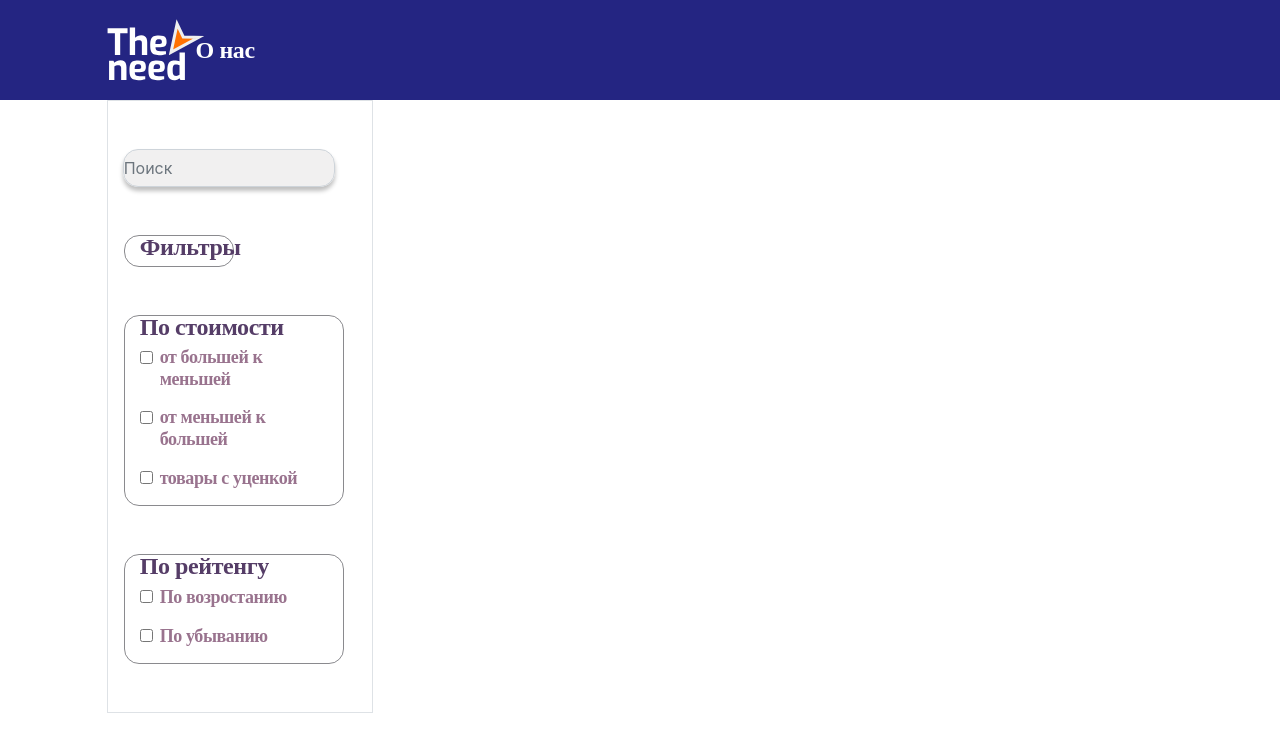
After one commit to want74/theneed, a PHP site: page /mag.php in a window 1280 px wide. The commit adds this page. Shown: the top 752 px of the page. Run offline with PHP 8.4, Linux system fonts and the light colour scheme; data that the repository does not hold is empty; some libraries are stand-ins or nearby versions.

Commit message:
Добавил страницу магазина
настроил бэкэнд

```diff
--- /dev/null
+++ b/mag.php
@@ -0,0 +1,318 @@
+<?php
+session_start();
+include "connect.php";
+$query = mysqli_query($con, "SELECT * FROM store");
+?>
+
+
+<!doctype html>
+<html lang="ru">
+
+<head>
+    <!-- Required meta tags -->
+    <meta charset="utf-8">
+    <meta name="viewport" content="width=device-width, initial-scale=1, shrink-to-fit=no">
+
+    <!-- Bootstrap CSS -->
+    <link rel="stylesheet" href="https://cdn.jsdelivr.net/npm/bootstrap@4.0.0/dist/css/bootstrap.min.css"
+        integrity="sha384-Gn5384xqQ1aoWXA+058RXPxPg6fy4IWvTNh0E263XmFcJlSAwiGgFAW/dAiS6JXm" crossorigin="anonymous">
+
+    <style>
+        .head-color {
+            background: #242582;
+
+        }
+
+        body {}
+
+        .bg {}
+
+        .lol {
+            font-family: 'Exo';
+            font-style: normal;
+            font-weight: 700;
+            font-size: 24px;
+            line-height: 22px;
+            /* or 92% */
+            letter-spacing: -0.408px;
+            /* шрифт НЕ важный */
+            color: #FFFFFF;
+        }
+
+        .nav {
+            background: rgba(237, 236, 236, 0.78);
+            box-shadow: 0px 4px 4px rgba(0, 0, 0, 0.25);
+            border-radius: 15px;
+        }
+
+        h1 {
+            font-family: 'Exo';
+            font-style: normal;
+            font-weight: 600;
+            font-size: 24px;
+            line-height: 22px;
+            /* identical to box height, or 92% */
+
+            letter-spacing: -0.408px;
+
+            /* Фирменный цвет 2 */
+
+            color: #553D67;
+        }
+
+        h2 {
+            font-family: 'Manrope';
+            font-style: normal;
+            font-weight: 700;
+            font-size: 20px;
+            line-height: 46px;
+            /* or 230% */
+
+
+            /* шрифт НЕ важный */
+
+            color: #FFFFFF;
+        }
+
+        h3 {
+            font-family: 'Manrope';
+            font-style: normal;
+            font-weight: 700;
+            font-size: 13px;
+            line-height: 20px;
+            /* identical to box height, or 154% */
+
+            text-align: center;
+
+            /* шрифт НЕ важный */
+
+            color: #FFFFFF;
+        }
+
+        .borders {
+            border: 1px solid rgba(60, 60, 67, 0.6);
+            box-sizing: border-box;
+            border-radius: 15px;
+        }
+
+        .p1 {
+            font-family: 'Manrope';
+            font-style: normal;
+            font-weight: 600;
+            font-size: 18px;
+            line-height: 22px;
+            /* or 122% */
+
+            letter-spacing: -0.408px;
+
+            /* Фирменный цвет 4 */
+
+            color: #99738E;
+        }
+
+        .p2 {
+            font-family: 'Manrope';
+            font-style: normal;
+            font-weight: 500;
+            font-size: 18px;
+
+            /* identical to box height, or 418% */
+
+
+            /* шрифт header */
+
+            color: rgba(60, 60, 67, 0.6);
+        }
+
+
+        .cards {
+            background: #FFFFFF;
+            box-shadow: 0px 4px 4px rgba(0, 0, 0, 0.25);
+            border-radius: 20px;
+        }
+
+        .btn1 {
+            background: #F64C72;
+            border-radius: 15px;
+            display: flex;
+            flex-direction: row;
+            justify-content: center;
+            align-items: center;
+
+
+        }
+
+        .btn2 {
+            background: #F64C72;
+            border-radius: 15px;
+            display: flex;
+            flex-direction: row;
+            justify-content: center;
+            align-items: center;
+
+
+
+        }
+    </style>
+</head>
+
+<body>
+    <div class="col head-color">
+        <div class="row">
+            <div class="col-10 mx-auto">
+                <div class="row" style="height:100px;">
+                    <div class="col-1">
+                        <div class="row" style="height: 100%;">
+                            <img src="img/iconka.svg" class="my-auto">
+                        </div>
+                    </div>
+                    <div class="col-1">
+                        <div class="row" style="height: 100%;">
+                            <p class="lol text-center my-auto">О нас</p>
+                        </div>
+                    </div>
+                </div>
+            </div>
+        </div>
+    </div>
+    <div class="col-10 mx-auto">
+        <div class="row">
+            <div class="col-3 pt-5 pb-5 border">
+                <div class="row">
+                    <div class="col-11">
+                        <form class="">
+                            <input class="form-control nav" type="search" placeholder="Поиск">
+                        </form>
+                    </div>
+
+                </div>
+                <div class="row mt-5 ">
+                    <div class="borders col-5 ml-3">
+                        <h1 class="">Фильтры</h1>
+                    </div>
+
+                </div>
+                <div class="row mt-5 ">
+                    <div class="borders col-10 ml-3">
+                        <h1 class="">По стоимости</h1>
+                        <div class="form-check">
+                            <input class="form-check-input" type="checkbox" value="" id="defaultCheck1">
+                            <label class="form-check-label" for="defaultCheck1">
+                                <p class="p1">от большей к меньшей</p>
+                            </label>
+                        </div>
+                        <div class="form-check">
+                            <input class="form-check-input" type="checkbox" value="" id="defaultCheck1">
+                            <label class="form-check-label" for="defaultCheck1">
+                                <p class="p1">от меньшей к большей</p>
+                            </label>
+                        </div>
+                        <div class="form-check">
+                            <input class="form-check-input" type="checkbox" value="" id="defaultCheck1">
+                            <label class="form-check-label" for="defaultCheck1">
+                                <p class="p1">товары с уценкой</p>
+                            </label>
+                        </div>
+                    </div>
+
+                </div>
+                <div class="row mt-5 ">
+                    <div class="borders col-10 ml-3">
+                        <h1 class="">По рейтенгу</h1>
+                        <div class="form-check">
+                            <input class="form-check-input" type="checkbox" value="" id="defaultCheck1">
+                            <label class="form-check-label" for="defaultCheck1">
+                                <p class="p1">По возростанию</p>
+                            </label>
+                        </div>
+                        <div class="form-check">
+                            <input class="form-check-input" type="checkbox" value="" id="defaultCheck1">
+                            <label class="form-check-label" for="defaultCheck1">
+                                <p class="p1">По убыванию</p>
+                            </label>
+                        </div>
+                    </div>
+
+                </div>
+            </div>
+            <div class="col-9 pt-5 pb-5 ">
+
+                    <div class="row pb-5">
+                    <?php
+                for($i=0;$i<mysqli_num_rows($query);$i++){
+                $stroka = $query->fetch_assoc();
+                ?>
+                        <div class="col-3 border cards pt-3 pb-3 mx-auto">
+                            <div class="pb-5 pt-5 head-color border">
+                                <h2 class="text-center"><?php echo $stroka['title']; ?></h2>
+                            </div>
+                            <div class="">
+                                <p class="p2"><?php echo $stroka['adress']; ?></p>
+                                <p class="p2"><?php echo $stroka['time']; ?></p>
+                                <div class="d-flex">
+                                    <img src="img/phone2.svg" alt="">
+                                    <p class="p2"><?php echo $stroka['phone']; ?></p>
+                                </div>
+
+                            </div>
+                            <div class="row ">
+                                <div class="col-10">
+                                    <div class="d-flex">
+                                        <button class="btn1 btn form-control pt-1 pb-1">
+                                            <div class="row">
+                                                <div class="col-1 my-auto">
+                                                    <img src="img/box.svg" alt="">
+                                                </div>
+                                                <div class="col-8 mt-2 ">
+                                                    <h3>ПОСМОТРЕТЬ НА КАРТЕ</h3>
+                                                </div>
+                                            </div>
+
+
+
+                                        </button>
+                                    </div>
+                                </div>
+                                <div class="col-1">
+                                    <div class="d-flex">
+                                        <button class="btn2 btn form-control pt-3 pb-3 pr-3 pl-3 ">
+                                            <img src="img/poloski.svg" alt="">
+
+                                        </button>
+                                    </div>
+                                </div>
+                            </div>
+                        </div>
+                        <?php } ?>
+
+                    </div>
+
+
+
+
+
+
+
+
+
+
+            </div>
+
+        </div>
+    </div>
+
+
+    <!-- Optional JavaScript -->
+    <!-- jQuery first, then Popper.js, then Bootstrap JS -->
+    <script src="https://code.jquery.com/jquery-3.2.1.slim.min.js"
+        integrity="sha384-KJ3o2DKtIkvYIK3UENzmM7KCkRr/rE9/Qpg6aAZGJwFDMVNA/GpGFF93hXpG5KkN" crossorigin="anonymous">
+    </script>
+    <script src="https://cdn.jsdelivr.net/npm/popper.js@1.12.9/dist/umd/popper.min.js"
+        integrity="sha384-ApNbgh9B+Y1QKtv3Rn7W3mgPxhU9K/ScQsAP7hUibX39j7fakFPskvXusvfa0b4Q" crossorigin="anonymous">
+    </script>
+    <script src="https://cdn.jsdelivr.net/npm/bootstrap@4.0.0/dist/js/bootstrap.min.js"
+        integrity="sha384-JZR6Spejh4U02d8jOt6vLEHfe/JQGiRRSQQxSfFWpi1MquVdAyjUar5+76PVCmYl" crossorigin="anonymous">
+    </script>
+</body>
+
+</html>
```
Also changed, not shown: index.php (+6 -1 lines), img/bg-cells.svg (added), img/box.svg (added), img/iconka.svg (added), img/phone2.svg (added), img/poloski.svg (added), img/search.svg (added).
